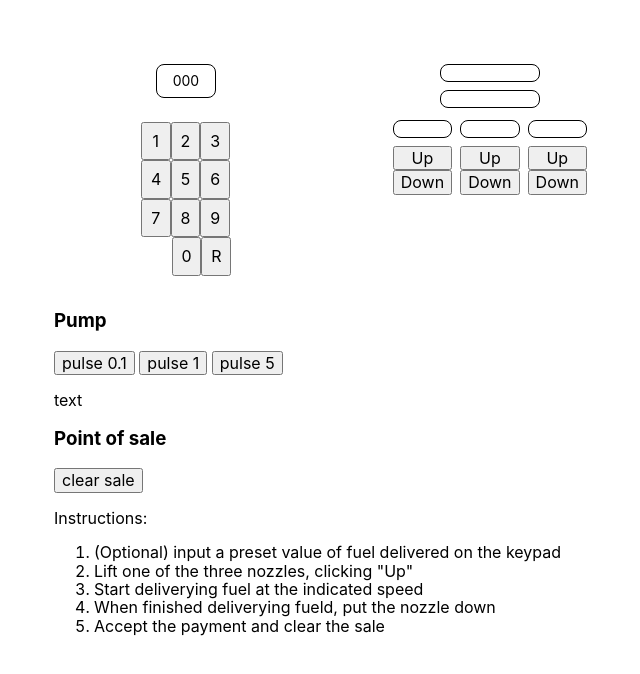
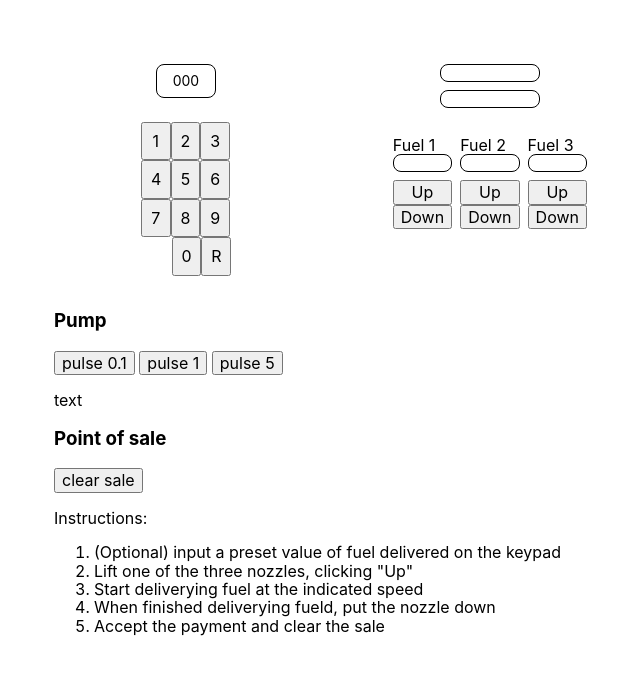
Before and after one commit to andreabedini/petrol-pump, a website built with webpack: page src/index.html in a window 1280 px wide. Shown: the whole page, without its empty margins (282-922 px from the left). Built offline with nearby package versions, Linux system fonts and the light colour scheme; what sodiumjs would draw is missing.

Commit message:
Minor improvement

```diff
--- a/src/index.html
+++ b/src/index.html
@@ -38,18 +38,21 @@
     <div class="flex flex-column items-center">
       <span id="saleCostLCD" class="w-33 f6 br3 ba ph3 pv2 mb2 black"></span>
       <span id="saleQuantityLCD" class="w-33 f6 br3 ba ph3 pv2 mb2 black"></span>
-      <div class="flex justify-around">
+      <div class="pv3 flex justify-around">
         <div class="pa1 flex flex-column">
+          Fuel 1
           <span id="priceLCD1" class="f6 br3 ba ph3 pv2 mb2 black"></span>
           <input id="nozzle1up" type="button" value="Up"></input>
           <input id="nozzle1down" type="button" value="Down"></input>
         </div>
         <div class="pa1 flex flex-column">
+          Fuel 2
           <span id="priceLCD2" class="f6 br3 ba ph3 pv2 mb2 black"></span>
           <input id="nozzle2up" type="button" value="Up"></input>
           <input id="nozzle2down" type="button" value="Down"></input>
         </div>
         <div class="pa1 flex flex-column">
+          Fuel 3
           <span id="priceLCD3" class="f6 br3 ba ph3 pv2 mb2 black"></span>
           <input id="nozzle3up" type="button" value="Up"></input>
           <input id="nozzle3down" type="button" value="Down"></input>
```
